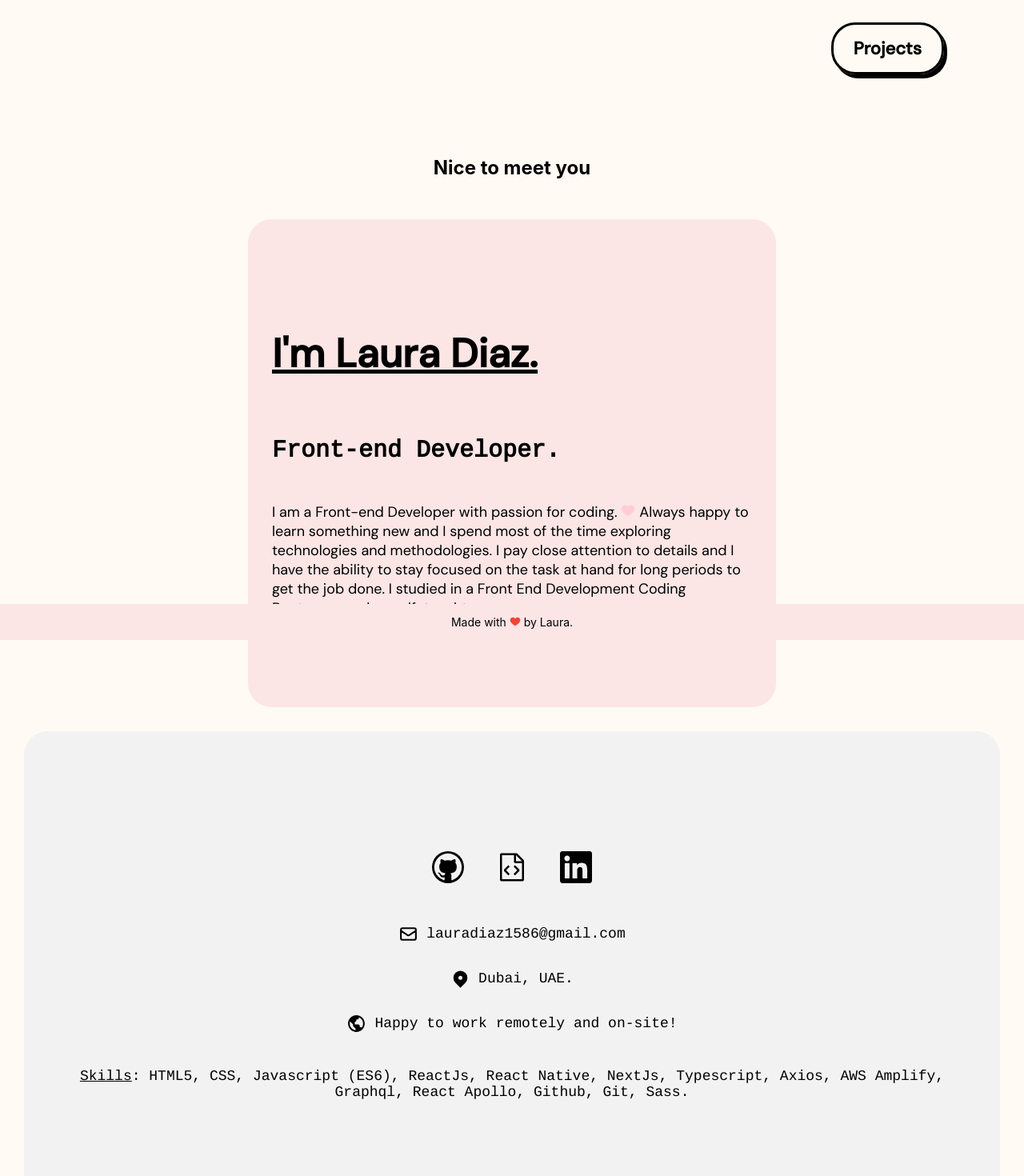
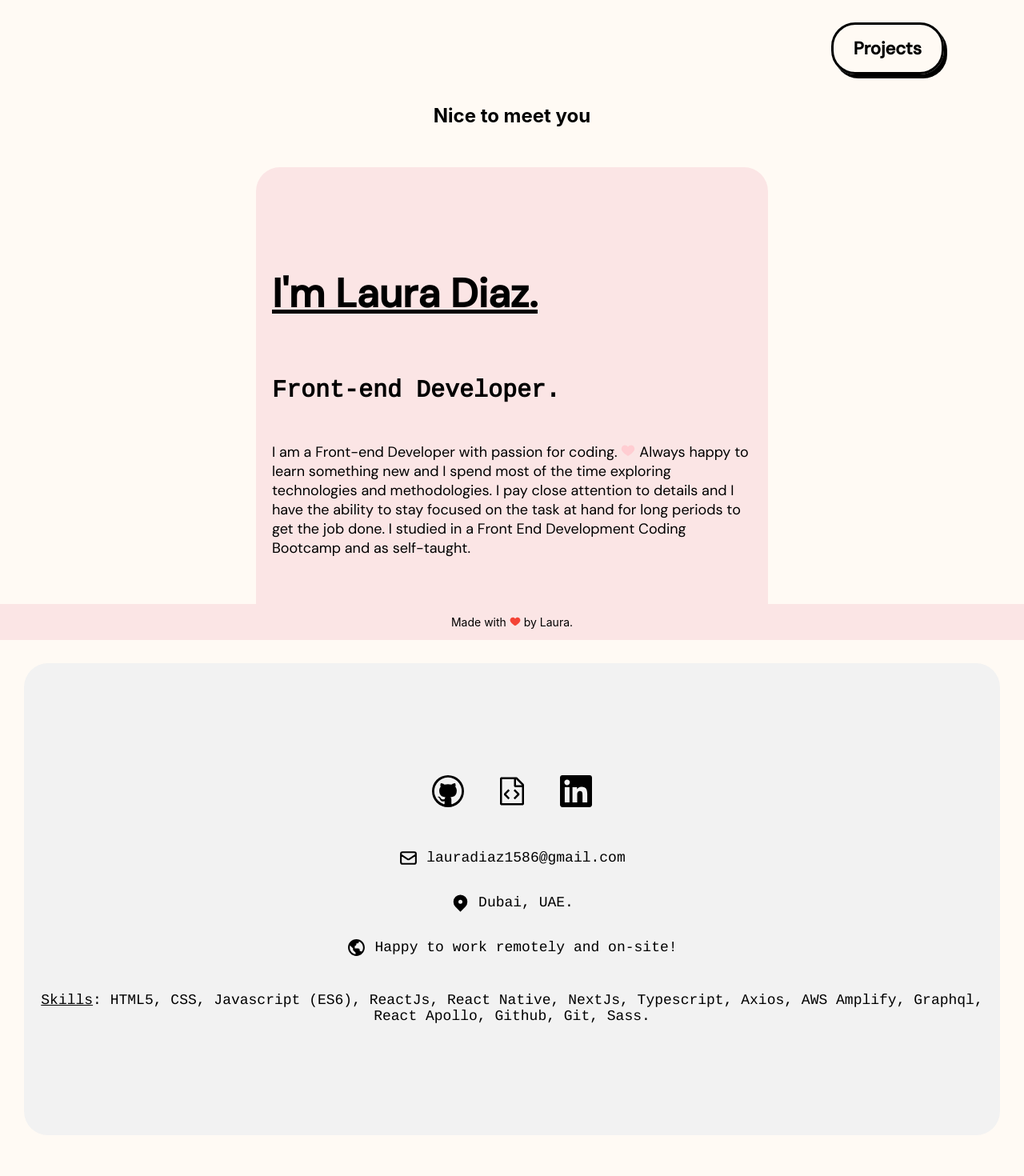
Before and after one commit to lalidiaz/new-personal-portfolio, a React (Create React App) app: page / in a window 1280 px wide. Shown: the top 1470 px of the page at 80% size. Built offline with nearby package versions, Linux system fonts and the light colour scheme.

Commit message:
refactor code, layout fixes

```diff
--- a/src/Pages/Home/styles.scss
+++ b/src/Pages/Home/styles.scss
@@ -22,7 +22,7 @@ h2 {
 .wrapper {
   background-color: #fbe5e5;
   border-radius: 30px;
-  padding: 30px;
+  padding: 20px;
   justify-content: center;
   display: flex;
   width: 600px;
--- a/src/components/Contact/styles.scss
+++ b/src/components/Contact/styles.scss
@@ -4,9 +4,9 @@
   font-family: 'Cousine', monospace;
   height: 550px;
   display: flex;
+  padding: 20px;
   flex-direction: column;
   margin-left: 30px;
-  padding: 30px;
   font-size: 18px;
   margin-right: 30px;
   display: flex;
--- a/src/components/Layouts/MainLayout.scss
+++ b/src/components/Layouts/MainLayout.scss
@@ -1,9 +1,9 @@
 .mainWrapper {
   display: flex;
   width: 100%;
-  height: 100%;
+  margin-bottom: 10px;
   justify-content: center;
-  margin-bottom: 30px;
+  margin-bottom: 100px;
 
   @media only screen and (max-width: 768px) {
     flex-direction: column;
@@ -13,7 +13,6 @@
   @media only screen and (max-width: 1280px) {
     flex-direction: column;
     display: flex;
-    height: 100%;
     align-items: center;
     h2 {
       align-items: center;
```
